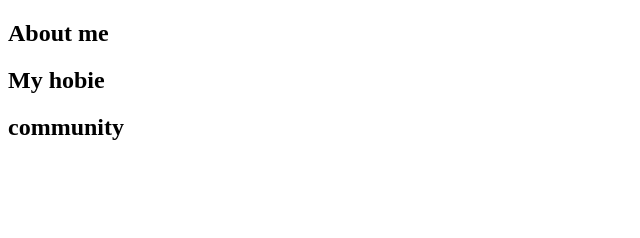
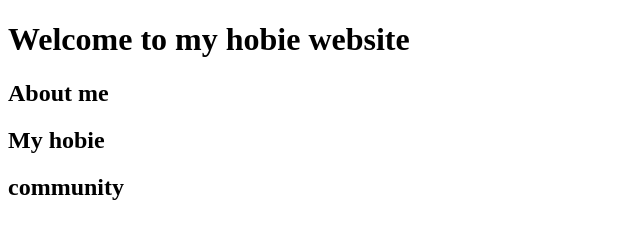
Before and after one commit to megijaelisa/My-second-web-page, a plain HTML site: page index.html in a window 1280 px wide. Shown: the whole page, without its empty margins (0-640 px from the left). Drawn offline with Linux system fonts and the light colour scheme.

Commit message:
Update index.html

```diff
--- a/index.html
+++ b/index.html
@@ -1,7 +1,7 @@
 <!DOCTYPE html>
 <html>
 <body>
-  <h1<Welcome to my hobie website</h1>
+  <h1>Welcome to my hobie website</h1>
 <h2>About me<h2>
 <h2>My hobie</h2>
 <h2>community</h2>
```
